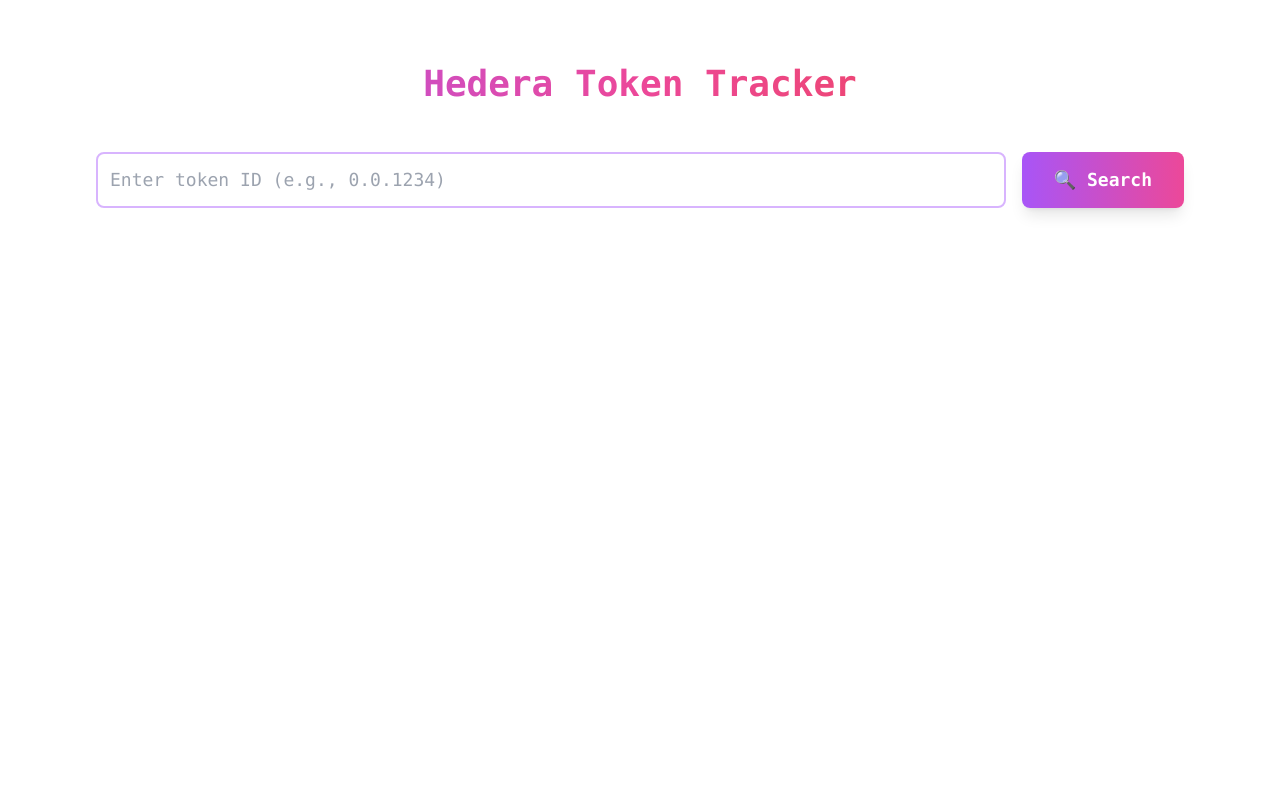
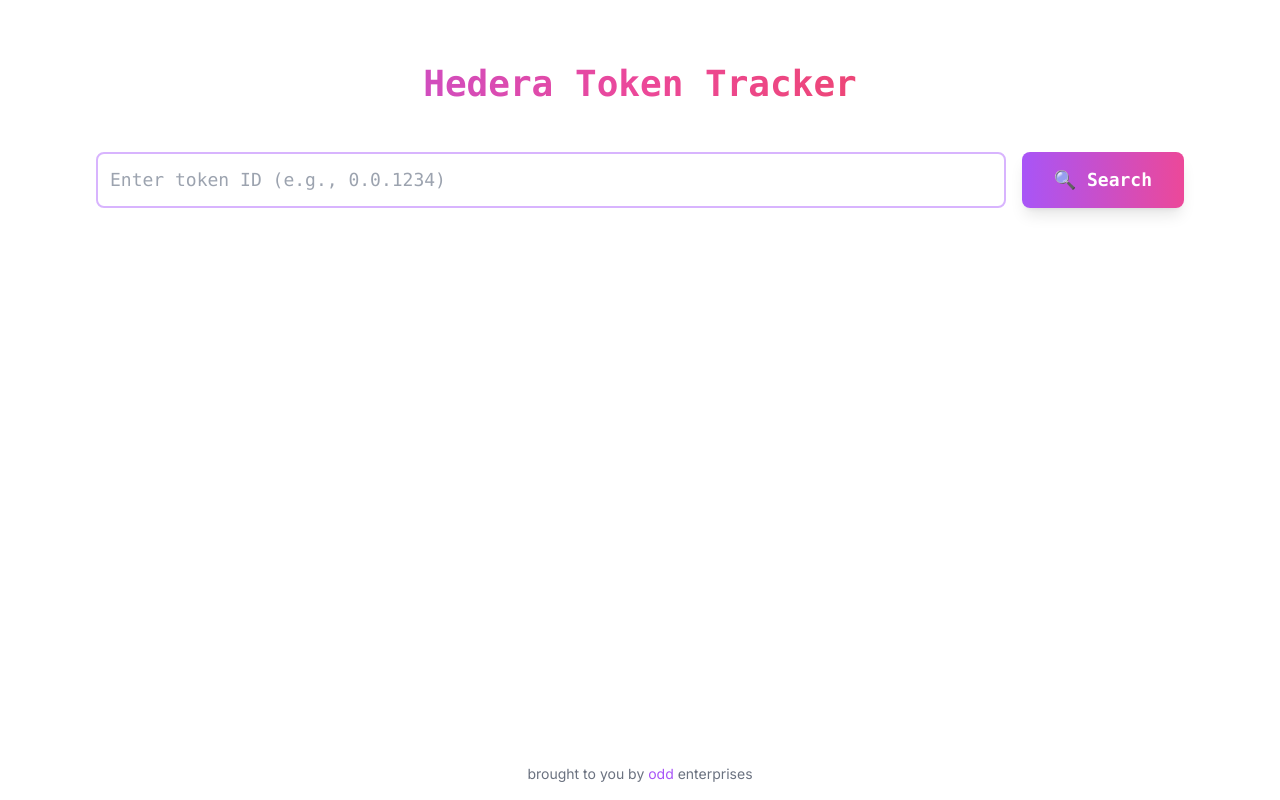
Before and after one commit to odd247/hedera-token-tracker, a Next.js app: page / in a window 1280 px wide. Built offline with nearby package versions, Linux system fonts and the light colour scheme.

Commit message:
feat: Add odd enterprises footer

```diff
--- a/src/app/page.tsx
+++ b/src/app/page.tsx
@@ -181,6 +181,9 @@ export default function Home() {
           </div>
         )}
       </div>
+      <footer className="fixed bottom-0 left-0 right-0 p-4 text-center text-sm text-gray-500">
+        brought to you by <a href="https://x.com/__o__d__d__" target="_blank" rel="noopener noreferrer" className="text-purple-500 hover:text-pink-500 transition-colors duration-200">odd</a> enterprises
+      </footer>
     </main>
   );
 }
```
